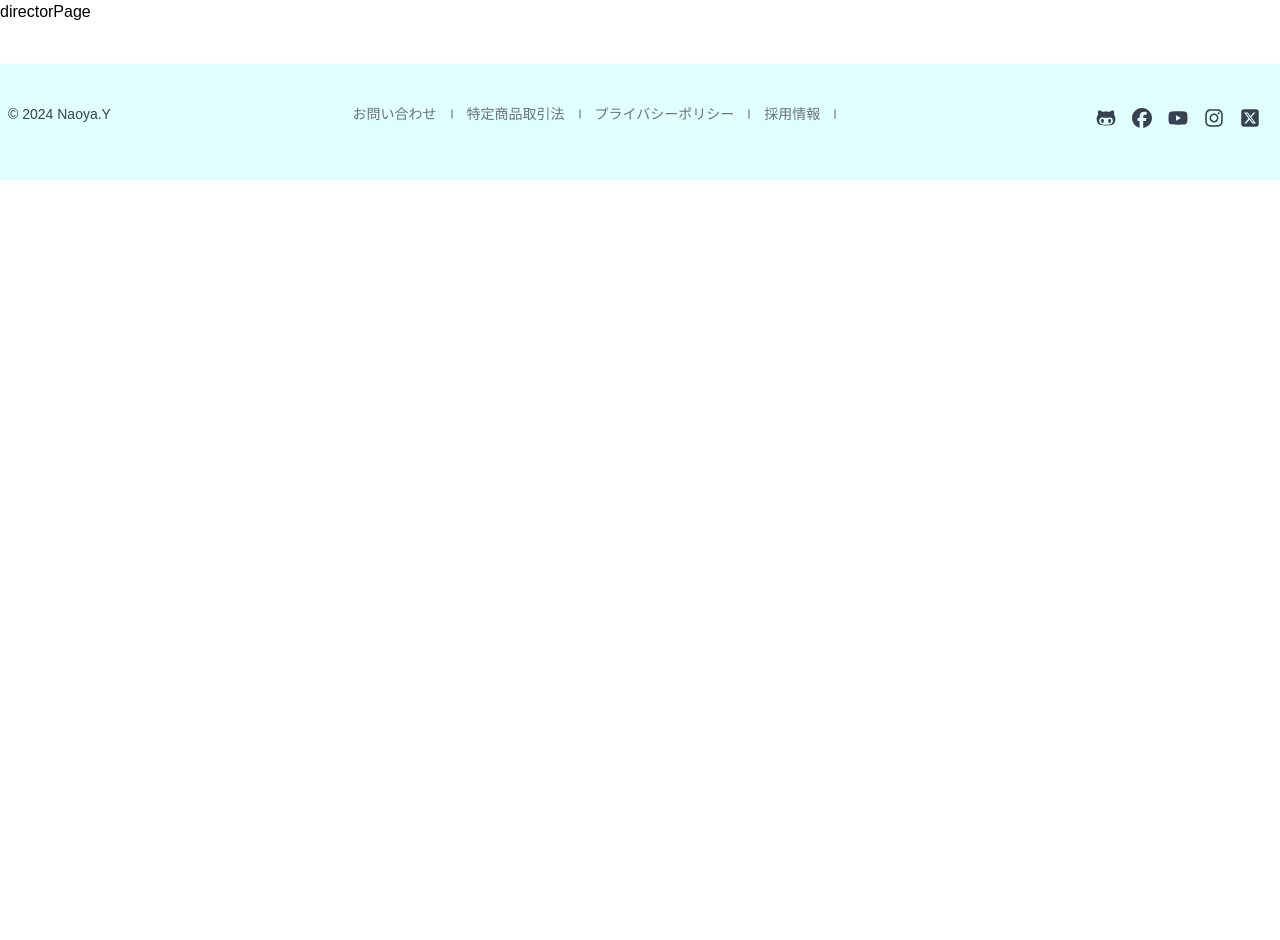
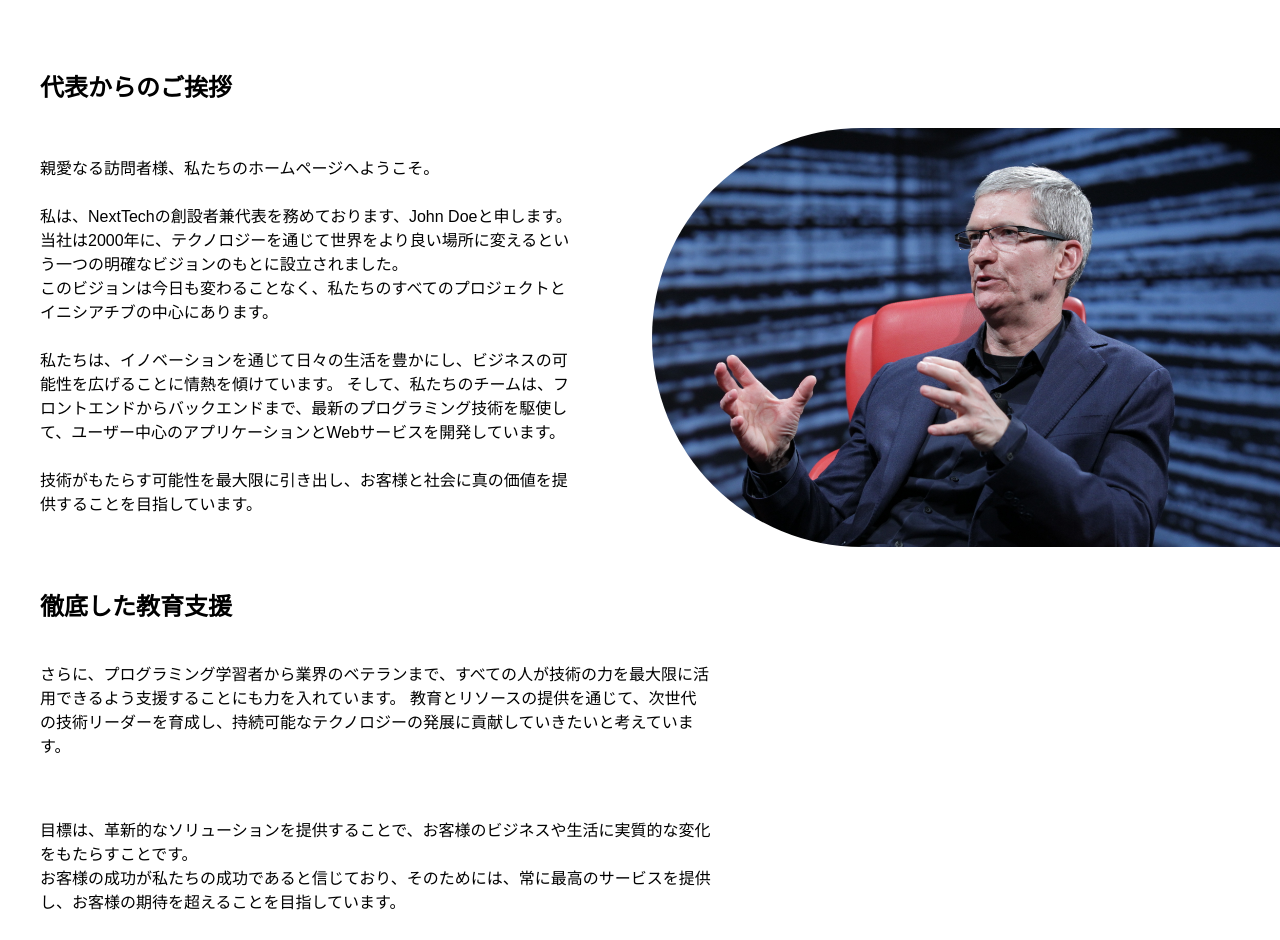
Before and after one commit to Kroro1208/next_modern_website, a Next.js app: page /director in a window 1280 px wide. Shown: the part 80-1020 px from the top of the page. Before the commit the page ends 800 px from the top, so only its background shows below. Built offline with nearby package versions, Linux system fonts and the light colour scheme; a web font is replaced by a local one.

Commit message:
代表挨拶ページも同様に作成

```diff
--- a/app/director/page.js
+++ b/app/director/page.js
@@ -1,8 +1,59 @@
-import React from 'react'
+'use client'
+import Container from '@/components/Container';
+import { Title } from '@/components/Title';
+import Image from 'next/image';
+import React from 'react';
+import directorImg from "/public/directorImg/director.jpg";
+import { motion } from 'framer-motion';
+import FadeIn from '@/components/FadeIn';
 
 function directorPage() {
     return (
-        <div>directorPage</div>
+        <Container>
+            <div className='flex flex-col gap-6 p-8'>
+                <Title title={"代表からのご挨拶"} />
+                <div className='flex flex-col md:flex-row items-center gap-10'>
+                    <p className='max-w-2xl'>
+                        親愛なる訪問者様、私たちのホームページへようこそ。<br />
+                        <br />私は、NextTechの創設者兼代表を務めております、John Doeと申します。<br />
+                        当社は2000年に、テクノロジーを通じて世界をより良い場所に変えるという一つの明確なビジョンのもとに設立されました。<br />
+                        このビジョンは今日も変わることなく、私たちのすべてのプロジェクトとイニシアチブの中心にあります。<br />
+                        <br />私たちは、イノベーションを通じて日々の生活を豊かにし、ビジネスの可能性を広げることに情熱を傾けています。
+                        そして、私たちのチームは、フロントエンドからバックエンドまで、最新のプログラミング技術を駆使して、ユーザー中心のアプリケーションとWebサービスを開発しています。<br />
+                        <br />技術がもたらす可能性を最大限に引き出し、お客様と社会に真の価値を提供することを目指しています。
+                    </p>
+                    <motion.div
+                        initial={{ opacity: 0, y: 10 }} // 文字を透明にして、少し下からスタート
+                        animate={{ opacity: 1, y: 0 }}  // 文字を徐々に不透明にし、元の位置に戻す
+                        transition={{ duration: 1.2, ease: "easeOut" }}
+                    >
+                        <Image
+                            src={directorImg}
+                            alt='directorImg'
+                            className='w-85 rounded-s-full object-cover my-auto ml-10 mx-auto'
+                        />
+                    </motion.div>
+                </div>
+                <div className='flex flex-col gap-10 justify-between mt-5 max-w-2xl'>
+                    <Title title={"徹底した教育支援"} />
+                    <p>
+                        さらに、プログラミング学習者から業界のベテランまで、すべての人が技術の力を最大限に活用できるよう支援することにも力を入れています。
+                        教育とリソースの提供を通じて、次世代の技術リーダーを育成し、持続可能なテクノロジーの発展に貢献していきたいと考えています。<br />
+                    </p>
+                    <p className='max-w-2xl mt-5'>
+                        目標は、革新的なソリューションを提供することで、お客様のビジネスや生活に実質的な変化をもたらすことです。<br />
+                        お客様の成功が私たちの成功であると信じており、そのためには、常に最高のサービスを提供し、お客様の期待を超えることを目指しています。<br />
+                        <br />Next Techの旅にご興味をお持ちいただき、ありがとうございます。私たちと共に、テクノロジーを通じてより良い未来を創造していく旅を始めましょう。<br />
+                    </p>
+                </div>
+
+                <div className='mt-10'>
+                    Next Tech 代表<br />
+                    John Doe
+                </div>
+            </div>
+
+        </Container >
     )
 }
 
```
Also changed, not shown: public/directorImg/director.jpg (added).
